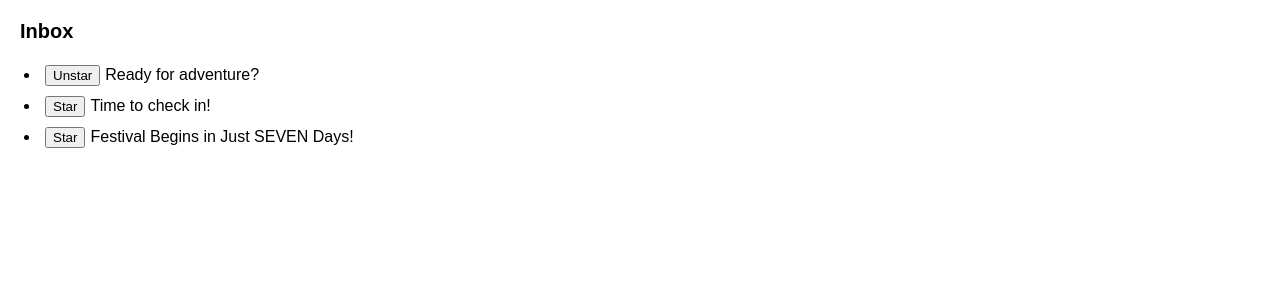
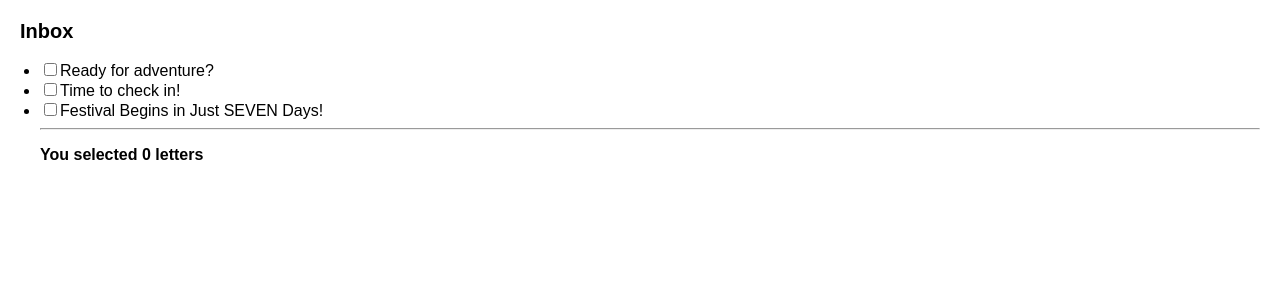
Before and after one commit to mulddang2/R-, a React (Vite) app: page / in a window 1280 px wide. Shown: the top 300 px of the page. Built offline with nearby package versions, Linux system fonts and the light colour scheme.

Commit message:
study: State 구조 선택하기 (챌린지 4 of 4) #8
다중 선택 구현

```diff
--- a/src/App.jsx
+++ b/src/App.jsx
@@ -1,31 +1,21 @@
 import { useState } from 'react';
-import { initialLetters } from './choosing-the-state-structure/data';
+import { letters } from './choosing-the-state-structure/data';
 import Letter from './choosing-the-state-structure/Letter';
+// NOTE: 배열의 단점으로 includes 사용 시, selectedIds.includes(letter.id)를 호출해서 선택여부확인을 한다는 것이다. 그래서 State에 Set을 보관하고, Set 활용해서 has 메서드 쓰면 좀더 빠르다
+export default function MailClient() {
+  const [selectedIds, setSelectedIds] = useState([]);
 
-export default function MailClient() {
-  const [letters, setLetters] = useState(initialLetters);
-  // NOTE: 하이라이트 된 문자 highlightedLetter의 상태를 보관하면, letters와 데이터가 중복되기 때문,,,,, 버튼 클릭 한 후, letters 배열이 업데이트 될 때, highlightedLetter와 다른 새 문자 객체가 생성되기 때문에 ----> 하이라이터가 순간 사라지는 버그가 발생한다.
-  // const [highlightedLetter, setHighlightedLetter] = useState(null);
+  // TODO: allow multiple selection
+  const selectedCount = selectedIds.length;
 
-  const [highlightedId, setHighlightedId] = useState(null);
+  function handleToggle(toggledId) {
+    // TODO: allow multiple selection
 
-  function handleHover(letterId) {
-    setHighlightedId(letterId);
-  }
-
-  function handleStar(starredId) {
-    setLetters(
-      letters.map((letter) => {
-        if (letter.id === starredId) {
-          return {
-            ...letter,
-            isStarred: !letter.isStarred,
-          };
-        } else {
-          return letter;
-        }
-      })
-    );
+    if (selectedIds.includes(toggledId)) {
+      setSelectedIds(selectedIds.filter((id) => id !== toggledId));
+    } else {
+      setSelectedIds([...selectedIds, toggledId]);
+    }
   }
 
   return (
@@ -36,11 +26,17 @@
           <Letter
             key={letter.id}
             letter={letter}
-            isHighlighted={letter.id === highlightedId}
-            onHover={handleHover}
-            onToggleStar={handleStar}
+            isSelected={
+              // TODO: allow multiple selection
+              selectedIds.includes(letter.id)
+            }
+            onToggle={handleToggle}
           />
         ))}
+        <hr />
+        <p>
+          <b>You selected {selectedCount} letters</b>
+        </p>
       </ul>
     </>
   );
--- a/src/choosing-the-state-structure/Letter.jsx
+++ b/src/choosing-the-state-structure/Letter.jsx
@@ -1,28 +1,17 @@
 /* eslint-disable react/prop-types */
-export default function Letter({
-  letter,
-  isHighlighted,
-  onHover,
-  onToggleStar,
-}) {
+export default function Letter({ letter, onToggle, isSelected }) {
   return (
-    <li
-      className={isHighlighted ? 'highlighted' : ''}
-      onFocus={() => {
-        onHover(letter.id);
-      }}
-      onPointerMove={() => {
-        onHover(letter.id);
-      }}
-    >
-      <button
-        onClick={() => {
-          onToggleStar(letter.id);
-        }}
-      >
-        {letter.isStarred ? 'Unstar' : 'Star'}
-      </button>
-      {letter.subject}
+    <li className={isSelected ? 'selected' : ''}>
+      <label>
+        <input
+          type='checkbox'
+          checked={isSelected}
+          onChange={() => {
+            onToggle(letter.id);
+          }}
+        />
+        {letter.subject}
+      </label>
     </li>
   );
 }
--- a/src/choosing-the-state-structure/data.js
+++ b/src/choosing-the-state-structure/data.js
@@ -1,4 +1,4 @@
-export const initialLetters = [
+export const letters = [
   {
     id: 0,
     subject: 'Ready for adventure?',
```
